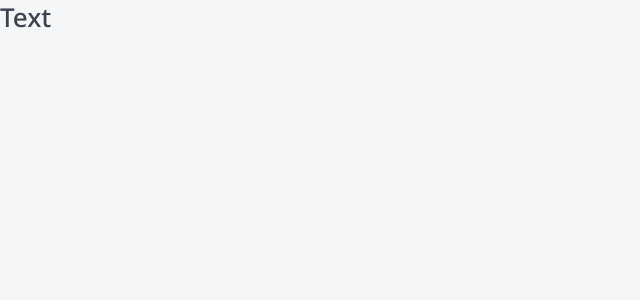
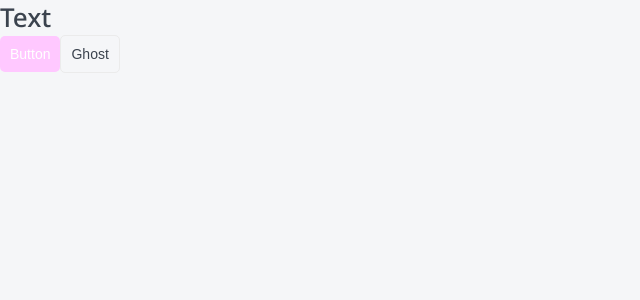
Before and after one commit to KeoFoxy/kitsune-market, a Next.js app: page / in a window 1280 px wide. Shown: the top 300 px of the page, without its empty margins (0-640 px from the left). Built offline with nearby package versions, Linux system fonts and the light colour scheme.

Commit message:
New button as component

```diff
--- /dev/null
+++ b/components/Button/Button.module.css
@@ -0,0 +1,34 @@
+.button {
+    display: inline-block;
+
+    box-sizing: border-box;
+    padding: 10px;
+
+    cursor: pointer;
+    text-align: center;
+    border: none;
+    border-radius: 5px;
+
+    font-size: 14px;
+    transition: all .3s;
+}
+
+.primary {
+    color: var(--white);
+    background-color: var(--primary);
+}
+
+.primary:hover {
+    background-color: var(--primary-hover);
+}
+
+.ghost {
+    color: var(--black);
+    background: none;
+    border: 1px solid var(--light-gray);
+}
+
+.ghost:hover {
+    color: var(--white);
+    background-color: var(--primary);
+}
--- /dev/null
+++ b/components/Button/Button.tsx
@@ -0,0 +1,11 @@
+import { ButtonProps } from './Button.props'
+import styles from './Button.module.css'
+import cn from 'classnames'
+
+export const Button = ({ appearance, children, className, ...props }:ButtonProps):JSX.Element => {
+   return (
+    <button className={cn(styles.button, className, { [styles.primary]: appearance == 'primary', [styles.ghost]: appearance == 'ghost'})}{...props}>
+        {children}
+    </button>
+   )
+}
--- a/components/index.ts
+++ b/components/index.ts
@@ -1 +1,2 @@
 export * from "./HTag/HTag";
+export * from "./Button/Button";
--- a/src/pages/index.tsx
+++ b/src/pages/index.tsx
@@ -1,9 +1,11 @@
-import { HTag } from "../../components";
+import { Button, HTag } from "../../components";
 
 export default function Home() {
   return (
     <>
       <HTag tag='h1'>Text</HTag>
+      <Button appearance="primary" className="Super">Button</Button>
+      <Button appearance="ghost">Ghost</Button>
     </>
   )
 }
```
Also changed, not shown: components/Button/Button.props.ts (added, +10 -0 lines).
